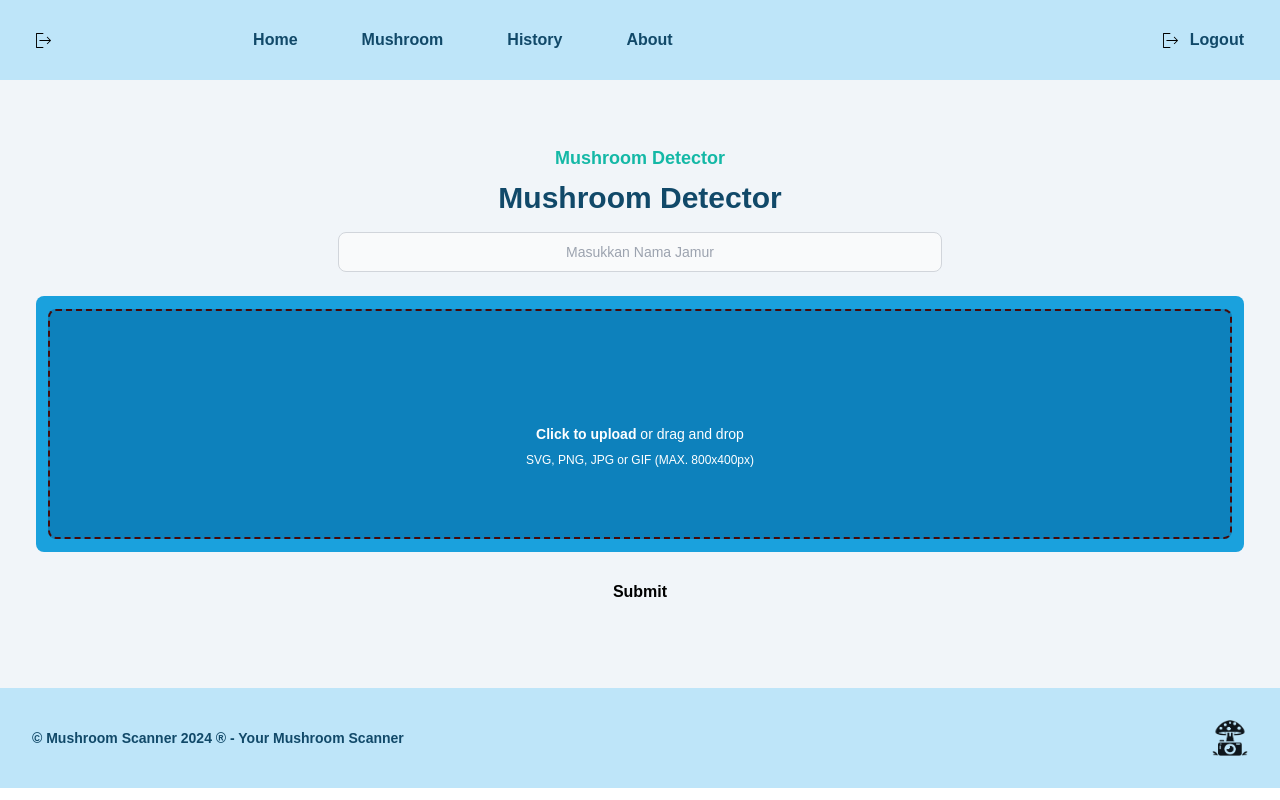
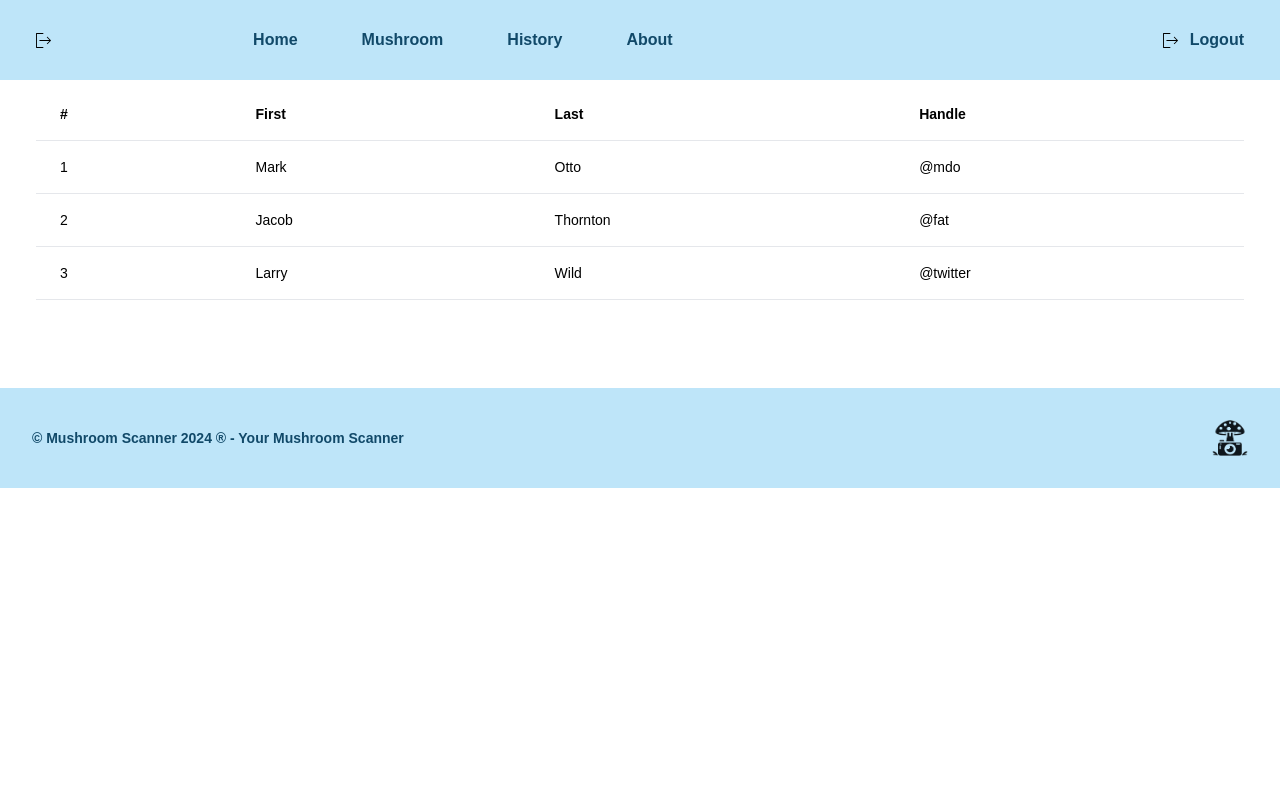
Before and after one commit to MuhammadAliMusthofa/deteksi-jamur, a React (Vite) app: page /history in a window 1280 px wide. Built offline with nearby package versions, Linux system fonts and the light colour scheme.

Commit message:
add page history

```diff
--- a/src/App.jsx
+++ b/src/App.jsx
@@ -7,6 +7,7 @@ import Detail from "./pages/DetailMushroom";
 import Navbar from "./components/Navbar";
 import Footer from "./components/Footer";
 import About from "./pages/About";
+import History from "./pages/History";
 
 function App() {
   const location = useLocation();
@@ -20,12 +21,11 @@ function App() {
         <Routes>
           <Route path="/" element={<Login />} />
           <Route path="/register" element={<Register />} />
-          <Route path="/history" element={<Dashboard />} />
           <Route path="/dashboard" element={<Dashboard />} />
           <Route path="/home" element={<Dashboard />} />
           <Route path="/about" element={<About />} />
           <Route path="/jamur" element={<Mushroom />} />
-          <Route path="/history" element={<Dashboard />} />
+          <Route path="/history" element={<History />} />
           <Route path="/mushroom-detail/:name" element={<Detail />} />
         </Routes>
         {!sharedLayout && <Footer />}
--- a/src/components/Navbar.jsx
+++ b/src/components/Navbar.jsx
@@ -1,6 +1,6 @@
 import React, { useEffect } from "react";
 import { Link, useNavigate } from "react-router-dom";
-
+import icon from "../assets/img/icon/Mushroom_logo.ico";
 function Navbar() {
   const navigate = useNavigate();
 
@@ -202,7 +202,7 @@ function Navbar() {
               </li>
               <li className="group">
                 <Link
-                  href="#portofolio"
+                  to={"/history"}
                   className="text-base font-bold text-saildark py-2 mx-8 group-hover:text-primary flex"
                 >
                   History
--- /dev/null
+++ b/src/components/history/TableHistory.jsx
@@ -0,0 +1,46 @@
+import React from "react";
+
+function TableHistory() {
+  return (
+    <table className="min-w-full text-left text-sm font-light text-surface dark:text-white">
+      <thead className="border-b border-neutral-200 font-medium dark:border-white/10">
+        <tr>
+          <th scope="col" className="px-6 py-4">
+            #
+          </th>
+          <th scope="col" className="px-6 py-4">
+            First
+          </th>
+          <th scope="col" className="px-6 py-4">
+            Last
+          </th>
+          <th scope="col" className="px-6 py-4">
+            Handle
+          </th>
+        </tr>
+      </thead>
+      <tbody>
+        <tr className="border-b border-neutral-200 dark:border-white/10">
+          <td className="whitespace-nowrap px-6 py-4 font-medium">1</td>
+          <td className="whitespace-nowrap px-6 py-4">Mark</td>
+          <td className="whitespace-nowrap px-6 py-4">Otto</td>
+          <td className="whitespace-nowrap px-6 py-4">@mdo</td>
+        </tr>
+        <tr className="border-b border-neutral-200 dark:border-white/10">
+          <td className="whitespace-nowrap px-6 py-4 font-medium">2</td>
+          <td className="whitespace-nowrap px-6 py-4">Jacob</td>
+          <td className="whitespace-nowrap px-6 py-4">Thornton</td>
+          <td className="whitespace-nowrap px-6 py-4">@fat</td>
+        </tr>
+        <tr className="border-b border-neutral-200 dark:border-white/10">
+          <td className="whitespace-nowrap px-6 py-4 font-medium">3</td>
+          <td className="whitespace-nowrap px-6 py-4">Larry</td>
+          <td className="whitespace-nowrap px-6 py-4">Wild</td>
+          <td className="whitespace-nowrap px-6 py-4">@twitter</td>
+        </tr>
+      </tbody>
+    </table>
+  );
+}
+
+export default TableHistory;
--- a/src/pages/Dashboard.jsx
+++ b/src/pages/Dashboard.jsx
@@ -24,10 +24,6 @@ const Dashboard = () => {
     setFormData({ ...formData, [e.target.name]: e.target.value });
   };
 
-  const handleFileChange = (e) => {
-    setFormData({ ...formData, image: e.target.files[0] });
-  };
-
   const accessToken = sessionStorage.getItem("access_token");
 
   const handleSubmit = async (event) => {
@@ -48,14 +44,13 @@ const Dashboard = () => {
         body: formDataToSend,
       });
 
-      console.log(response);
       if (response.ok) {
         // Data berhasil dikirim, tambahkan logika yang sesuai di sini
         alert("data berhasil diinput");
 
         console.log("Data berhasil dikirim");
       } else {
-        console.error("Gagal mengirim data:", response);
+        console.error("Gagal mengirim data:", response.statusText);
       }
     } catch (error) {
       console.error("Error:", error);
@@ -113,7 +108,6 @@ const Dashboard = () => {
                             strokeLinecap="round"
                             strokeLinejoin="round"
                             strokeWidth="2"
-                            i="M13 13h3a3 3 0 0 0 0-6h-.025A5.56 5.56 0 0 0 16 6.5 5.5 0 0 0 5.207 5.021C5.137 5.017 5.071 5 5 5a4 4 0 0 0 0 8h2.167M10 15V6m0 0L8 8m2-2 2 2"
                           />
                         </svg>
                         <p className="mb-2 text-sm text-white">
--- /dev/null
+++ b/src/pages/History.jsx
@@ -0,0 +1,22 @@
+import React from "react";
+import TableHistory from "../components/history/TableHistory";
+
+function History() {
+  return (
+    <div className="container max-w-screen-xl mx-auto m-20">
+      <div className="w-full px-4">
+        <div className="flex flex-col">
+          <div className="overflow-x-auto sm:-mx-6 lg:-mx-8">
+            <div className="inline-block min-w-full py-2 sm:px-6 lg:px-8">
+              <div className="overflow-hidden">
+                <TableHistory />
+              </div>
+            </div>
+          </div>
+        </div>
+      </div>
+    </div>
+  );
+}
+
+export default History;
```
Also changed, not shown: src/components/dashboard/TitleDashboard.jsx (added, +16 -0 lines), src/pages/Detail.jsx (deleted, +0 -72 lines).
